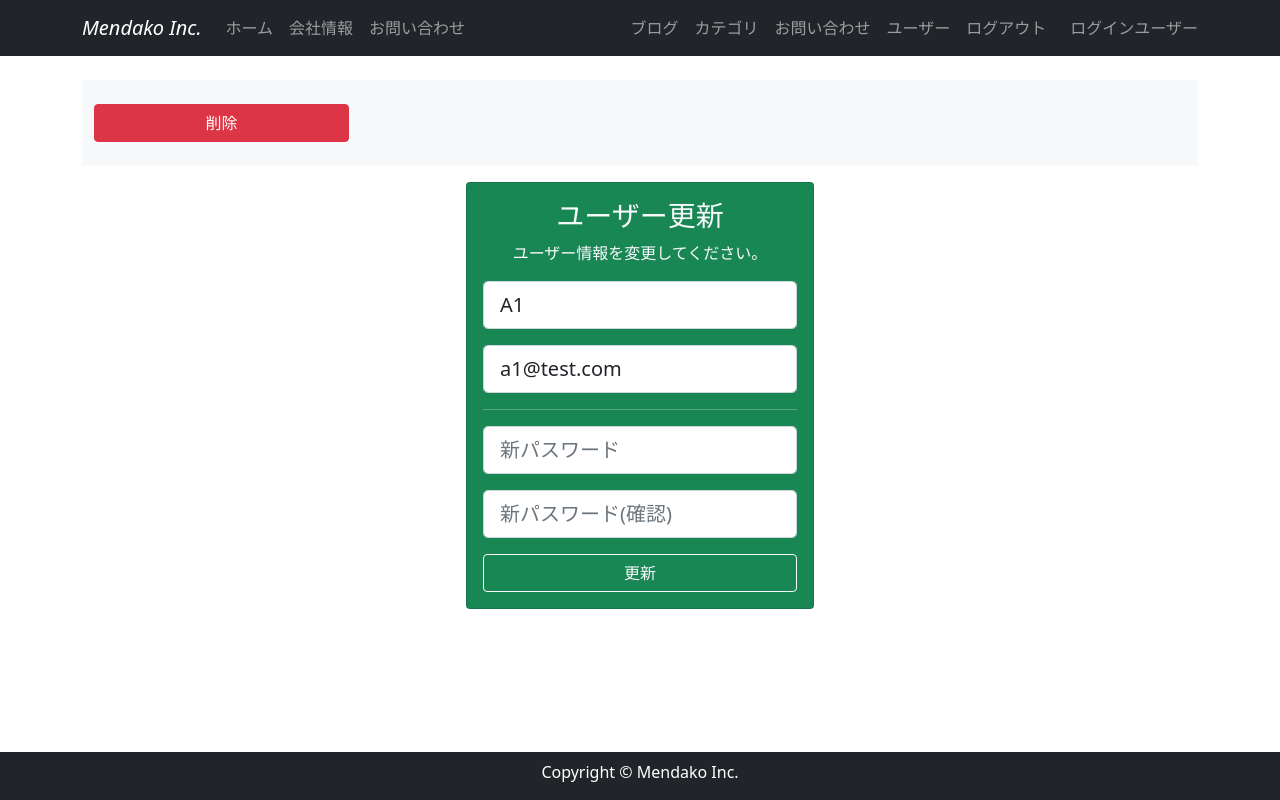
After one commit to rina-tt/flask-train, a Flask app: page /3/account in a window 1280 px wide. The commit adds this page. Run offline with Flask 2, Linux system fonts and the light colour scheme; data comes from the database, SQL or seed files in the repository; both versions use the stored data as it was after the commit; some libraries are stand-ins or nearby versions.

Commit message:
DB実装完了

```diff
--- a/06_flask_form/app.py
+++ b/06_flask_form/app.py
@@ -1,37 +1,172 @@
-from flask import Flask, render_template, url_for, redirect, session, flash
+from flask import Flask, render_template, url_for, redirect, session, flash, request
 from flask_wtf import FlaskForm
-from wtforms import StringField, PasswordField, SubmitField
+from wtforms import ValidationError, StringField, PasswordField, SubmitField
 from wtforms.validators import DataRequired,Email,EqualTo
 
+import os
+from flask import Flask
+from flask_sqlalchemy import SQLAlchemy
+from flask_migrate import Migrate
+from datetime import datetime
+from pytz import timezone
+
 app = Flask(__name__)
+
+# 秘密鍵の設定
 app.config['SECRET_KEY'] = 'mysecretkey'
+# 今のファイルが格納されたディレクトリのパスを取得
+basedir = os.path.abspath(os.path.dirname(__file__))
+# OSに依存しない
+app.config['SQLALCHEMY_DATABASE_URI'] = 'sqlite:///' + os.path.join(basedir, 'data.sqlite')
+app.config['SQLALCHEMY_TRACK_MODIFICATIONS'] = False
 
+db = SQLAlchemy(app)
+Migrate(app, db)
+
+# 外部キー制約を有効にする
+from sqlalchemy.engine import Engine
+from sqlalchemy import event
+
+@event.listens_for(Engine, "connect")
+def set_sqlite_pragma(dbapi_connection, connection_record):
+    cursor = dbapi_connection.cursor()
+    cursor.execute("PRAGMA foreign_keys=ON")
+    cursor.close()
+
+# Userモデルの定義
+class User(db.Model):
+    __tablename__ = 'users'
+
+    id = db.Column(db.Integer, primary_key=True)
+    email = db.Column(db.String(64), unique=True, index=True)
+    username = db.Column(db.String(64), unique=True, index=True)
+    password_hash = db.Column(db.String(128))
+    administrator = db.Column(db.String(1))
+    post = db.relationship('BlogPost', backref='author', lazy='dynamic')
+
+    def __init__(self, email, username, password_hash, administrator):
+        self.email = email
+        self.username = username
+        self.password_hash = password_hash
+        self.administrator = administrator
+
+    def __repr__(self):
+        return f"UserName: {self.username}"
+
+# BlogPostモデルの定義
+class BlogPost(db.Model):
+    __tablename__ = 'blog_post'
+    id = db.Column(db.Integer, primary_key=True)
+    user_id = db.Column(db.Integer, db.ForeignKey('users.id')) # 外部キー
+    date = db.Column(db.DateTime, default=datetime.now(timezone('Asia/Tokyo')))
+    title = db.Column(db.String(140))
+    text = db.Column(db.Text)
+    summary = db.Column(db.String(140))
+    featured_image = db.Column(db.String(140))
+
+    def __init__(self, title, text, featured_image, user_id, summary):
+        self.title = title
+        self.text = text
+        self.featured_image = featured_image
+        self.user_id = user_id
+        self.summary = summary
+
+    def __repr__(self):
+        return f"PostId: {self.id}, Title: {self.title}, Author: {self.author} \n"
+
+# ユーザー登録フォーム用クラス
 class RegistrationForm(FlaskForm):
-    email = StringField('メールアドレス', validators=[DataRequired(), Email(message='正しいメールアドレスを入力してください')]) #必須入力、eメール
+    email = StringField('メールアドレス', validators=[DataRequired(), Email(message='正しいメールアドレスを入力してください。')]) #必須入力、eメール
     username = StringField('ユーザー名', validators=[DataRequired()])
-    password = PasswordField('パスワード', validators=[DataRequired(), EqualTo('pass_confirm',message='パスワードが一致していません')]) # 他人から見えないように隠してくれる
+    password = PasswordField('パスワード', validators=[DataRequired(), EqualTo('pass_confirm',message='パスワードが一致していません。')]) # 他人から見えないように隠してくれる
     pass_confirm = PasswordField('パスワード(確認)', validators=[DataRequired()])
     submit = SubmitField('登録')
 
+    # 既にユーザー名が存在するか確認
+    def validate_username(self, field):
+        if User.query.filter_by(username=field.data).first():
+            raise ValidationError('入力されたユーザー名は既に使われています。')
+    # メールアドレスが存在するか確認
+    def validate_email(self, field):
+        if User.query.filter_by(email=field.data).first():
+            raise ValidationError('入力されたメールアドレスは既に使われています。')
+
+# ユーザー情報更新フォーム用クラス
+class UpdateUserForm(FlaskForm):
+    email = StringField('メールアドレス', validators=[DataRequired(), Email(message='正しいメールアドレスを入力してください。')])
+    username = StringField('ユーザー名', validators=[DataRequired()])
+    password = PasswordField('パスワード', validators=[EqualTo('pass_confirm',message='パスワードが一致していません。')])
+    pass_confirm = PasswordField('パスワード(確認)')
+    submit = SubmitField('更新')
+
+    def __init__(self, user_id, *args, **kwargs):
+        super(UpdateUserForm, self).__init__(*args, **kwargs)
+        self.id = user_id
+
+    # 他にユーザーが存在するか確認
+    def validate_username(self, field):
+        if User.query.filter(User.id != self.id).filter_by(username=field.data).first():
+            raise ValidationError('入力されたユーザー名は既に使われています。')
+
+    # 他にメールアドレスが存在するか確認
+    def validate_email(self, field):
+        if User.query.filter(User.id != self.id).filter_by(email=field.data).first():
+            raise ValidationError('入力されたメールアドレスは既に使われています。')
+
+
+
+# 登録用view関数
 @app.route('/register', methods=['GET','POST'])
 def register():
     form = RegistrationForm()
 
     # フォームの内容に問題がされたらTrue
     if form.validate_on_submit():
-        session['email'] = form.email.data
-        session['username'] = form.username.data
-        session['password'] = form.password.data
+        # session['email'] = form.email.data
+        # session['username'] = form.username.data
+        # session['password'] = form.password.data
+        user = User(email=form.email.data, username=form.username.data, password_hash=form.password.data, administrator="0")
+        db.session.add(user)
+        db.session.commit()
         flash('ユーザーが登録されました')
         return redirect(url_for('user_maintenance'))
 
     # フォームに入力がされていないとき
     return render_template('register.html',form=form)
 
+# ユーザー管理 view関数
 @app.route('/user_maintenance')
 def user_maintenance():
-    return render_template('user_maintenance.html')
+    page = request.args.get('page', 1, type=int) # 1=最初のページ
+    users = User.query.order_by(User.id).paginate(page=page, per_page=10) #user id の昇順で取得
+    return render_template('user_maintenance.html', users=users)
 
+# ユーザー更新 view関数
+@app.route('/<int:user_id>/account', methods=['GET', 'POST'])
+def account(user_id):
+    user = User.query.get_or_404(user_id) #見つからない場合404エラー
+    form = UpdateUserForm(user_id)
+    if form.validate_on_submit():
+        user.username = form.username.data
+        user.email = form.email.data
+        if form.password.data:
+            user.password_hash = form.password.data
+        db.session.commit()
+        flash('ユーザーアカウントが更新されました')
+        return redirect(url_for('user_maintenance'))
+    elif request.method == 'GET':
+        form.username.data = user.username
+        form.email.data = user.email
+
+    return render_template('account.html',form=form)
+
+@app.route('/<int:user_id>/delete', methods=['GET','POST'])
+def delete_user(user_id):
+    user = User.query.get_or_404(user_id)
+    db.session.delete(user)
+    db.session.commit()
+    flash('ユーザーアカウントが削除されました')
+    return redirect(url_for('user_maintenance'))
 
 #@app.errorhandler(404)
 #def error_404(error):
--- /dev/null
+++ b/06_flask_form/templates/account.html
@@ -0,0 +1,73 @@
+{% extends "base.html" %}
+{% block content %}
+<!-- Button trigger modal -->
+<section id="menu">
+    <div class="container my-3 py-4 bg-light">
+        <div class="row">
+            <div class="col-md-3">
+                <button type="button" class="btn btn-danger w-100" data-bs-toggle="modal" data-bs-target="#del_modal">
+                    削除
+                </button>
+            </div>
+        </div>
+    </div>
+</section>
+
+
+<!-- Modal -->
+<div class="modal fade" id="del_modal" tabindex="-1" aria-labelledby="exampleModalLabel" aria-hidden="true">
+    <div class="modal-dialog">
+        <div class="modal-content">
+            <div class="modal-header">
+                <h5 class="modal-title" id="exampleModalLabel">削除確認</h5>
+                <button type="button" class="btn-close" data-bs-dismiss="modal" aria-label="Close"></button>
+            </div>
+            <div class="modal-body">
+                <p>このユーザーを削除しますか？</p>
+            </div>
+            <div class="modal-footer">
+                <button type="button" class="btn btn-secondary" data-bs-dismiss="modal">キャンセル</button>
+                <form action="{{url_for('delete_user',user_id=form.id)}}" method="POST">
+                    <input type="submit" class="btn btn-danger" value="削除">
+                </form>
+            </div>
+        </div>
+    </div>
+</div>
+
+<!-- sectionはHTMLのなかで一つのまとまりを明示するときに使う（なくてもいい） -->
+<section id="user_update">
+    <!-- 上下に間隔をあける（y）-->
+    <div class="container my-3">
+        <div class="row">
+            <!-- 左右に間隔をあける（x）-->
+            <div class="col-lg-4 mx-auto">
+                <div class="card bg-success text-center">
+                    <div class="card-body text-light">
+                        <h3>ユーザー更新</h3>
+                        <p>ユーザー情報を変更してください。</p>
+                        <form method="POST">
+                            <!-- セキュリティ対策に必要 -->
+                            {{ form.hidden_tag() }}
+                            <div class="mb-3">
+                                {{ render_field(form.username, placeholder="ユーザー名", class="form-control form-control-lg") }}
+                            </div>
+                            <div class="mb-3">
+                                {{ render_field(form.email, placeholder="メールアドレス", class="form-control form-control-lg") }}
+                            </div>
+                            <hr>
+                            <div class="mb-3">
+                                {{ render_field(form.password, placeholder="新パスワード", class="form-control form-control-lg") }}
+                            </div>
+                            <div class="mb-3">
+                                {{ render_field(form.pass_confirm, placeholder="新パスワード(確認)", class="form-control form-control-lg") }}
+                            </div>
+                            {{ form.submit(class="btn btn-outline-light w-100", value="更新") }}
+                        </form>
+                    </div>
+                </div>
+            </div>
+        </div>
+    </div>
+</section>
+{% endblock %}
--- /dev/null
+++ b/07_flask_db/read_blogpost.py
@@ -0,0 +1,4 @@
+from app import db, User, BlogPost
+
+all_posts = BlogPost.query.all()
+print(all_posts)
```
Also changed, not shown: 06_flask_form/add_testuser.py (added, +8 -0 lines), 06_flask_form/init_user.py (added, +18 -0 lines), 06_flask_form/templates/user_maintenance.html (+30 -8 lines), 07_flask_db/add_blogpost.py (added, +11 -0 lines), 07_flask_db/app.py (+33 -0 lines), 06_flask_form/data.sqlite (added), 07_flask_db/data.sqlite, README.md.
